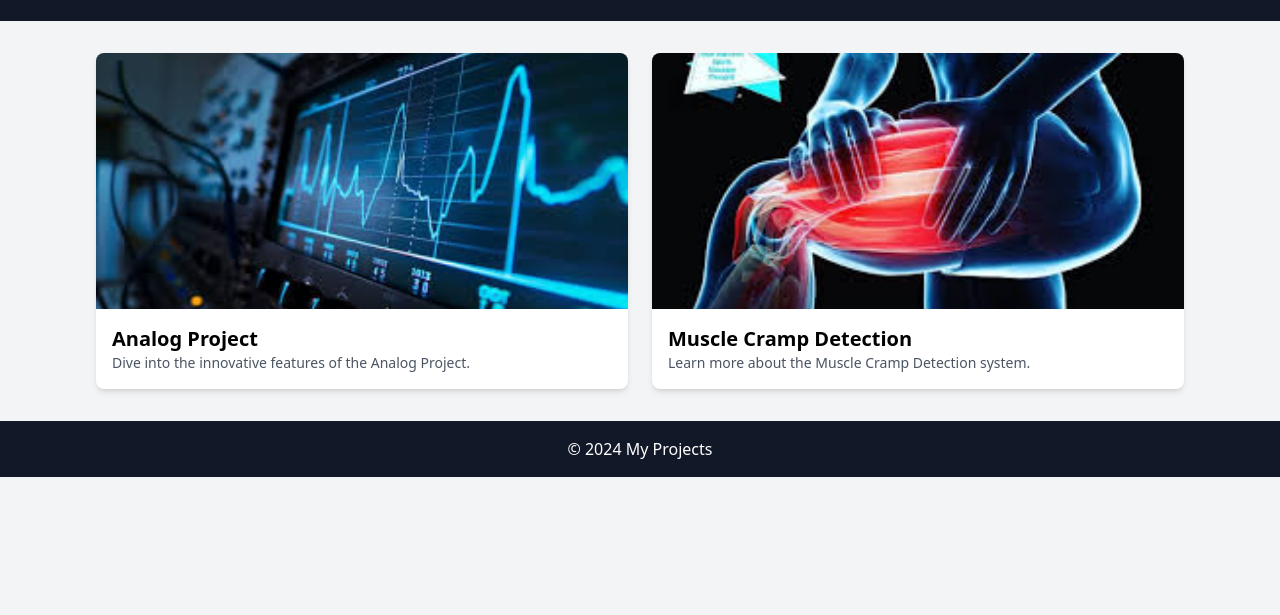
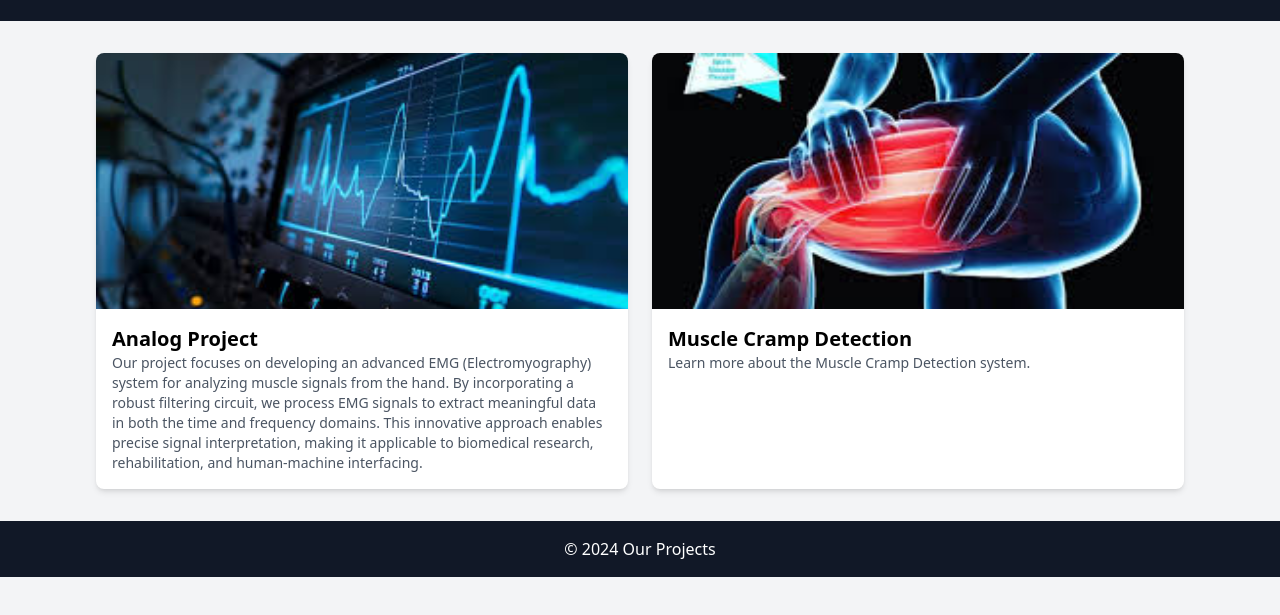
Before and after one commit to Sukithan/AnalogProjects, a plain HTML site: page index.html in a window 1280 px wide. Shown: the part 103-718 px from the top of the page. Drawn offline with nearby package versions, Linux system fonts and the light colour scheme.

Commit message:
home page chnsged

```diff
--- a/index.html
+++ b/index.html
@@ -3,7 +3,7 @@
 <head>
   <meta charset="UTF-8">
   <meta name="viewport" content="width=device-width, initial-scale=1.0">
-  <title>My Projects</title>
+  <title>Our Projects</title>
   <script src="https://cdn.tailwindcss.com"></script>
 </head>
 <body class="bg-gray-100">
@@ -20,7 +20,7 @@
         <div class="p-4">
           <h2 class="text-xl font-semibold">Analog Project</h2>
           <p class="text-sm text-gray-600">
-            Dive into the innovative features of the Analog Project.
+            Our project focuses on developing an advanced EMG (Electromyography) system for analyzing muscle signals from the hand. By incorporating a robust filtering circuit, we process EMG signals to extract meaningful data in both the time and frequency domains. This innovative approach enables precise signal interpretation, making it applicable to biomedical research, rehabilitation, and human-machine interfacing.
           </p>
         </div>
       </a>
@@ -39,7 +39,7 @@
   </main>
 
   <footer class="bg-gray-900 text-white text-center p-4">
-    <p>&copy; 2024 My Projects</p>
+    <p>&copy; 2024 Our Projects</p>
   </footer>
 </body>
 </html>
```
